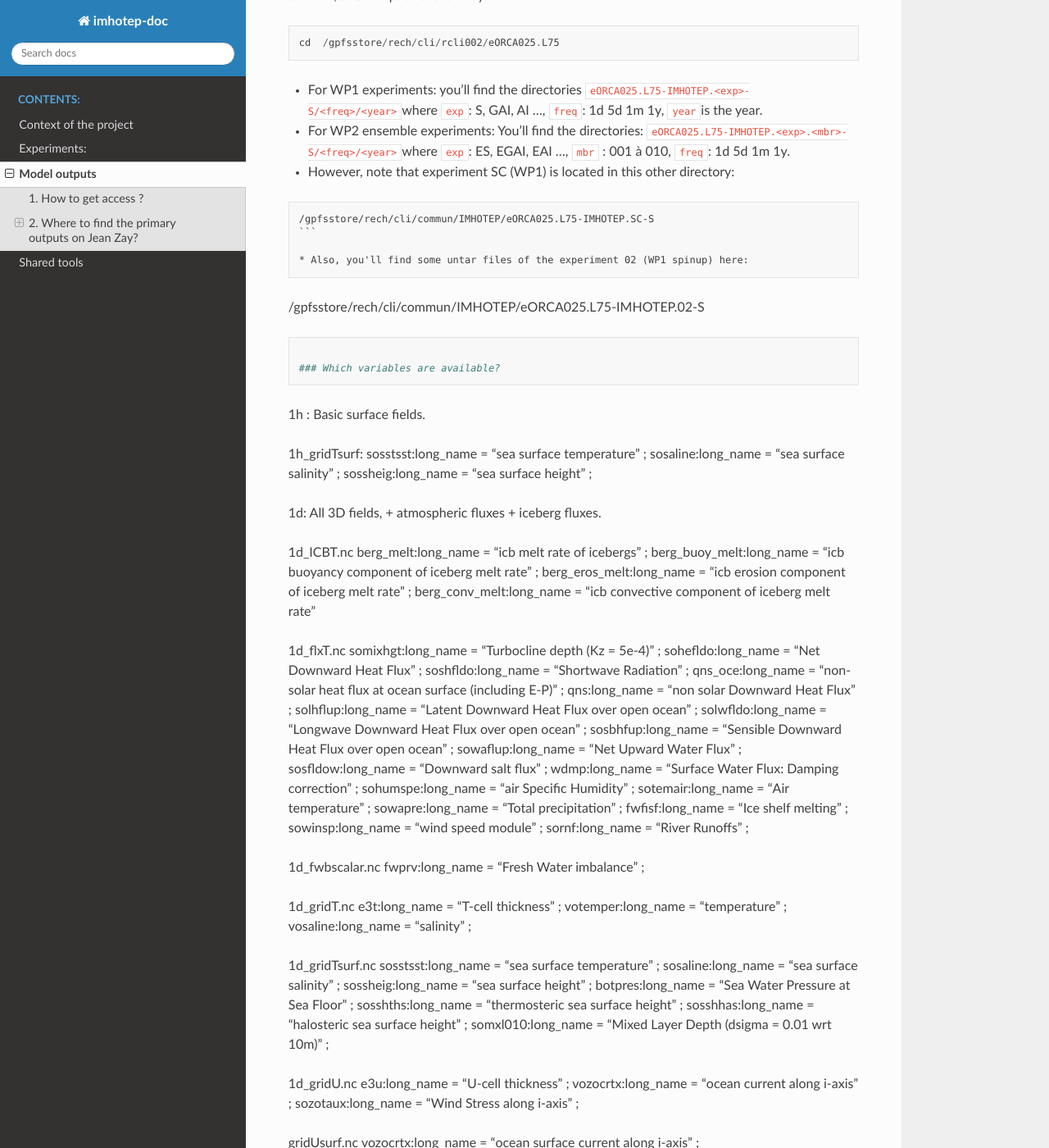
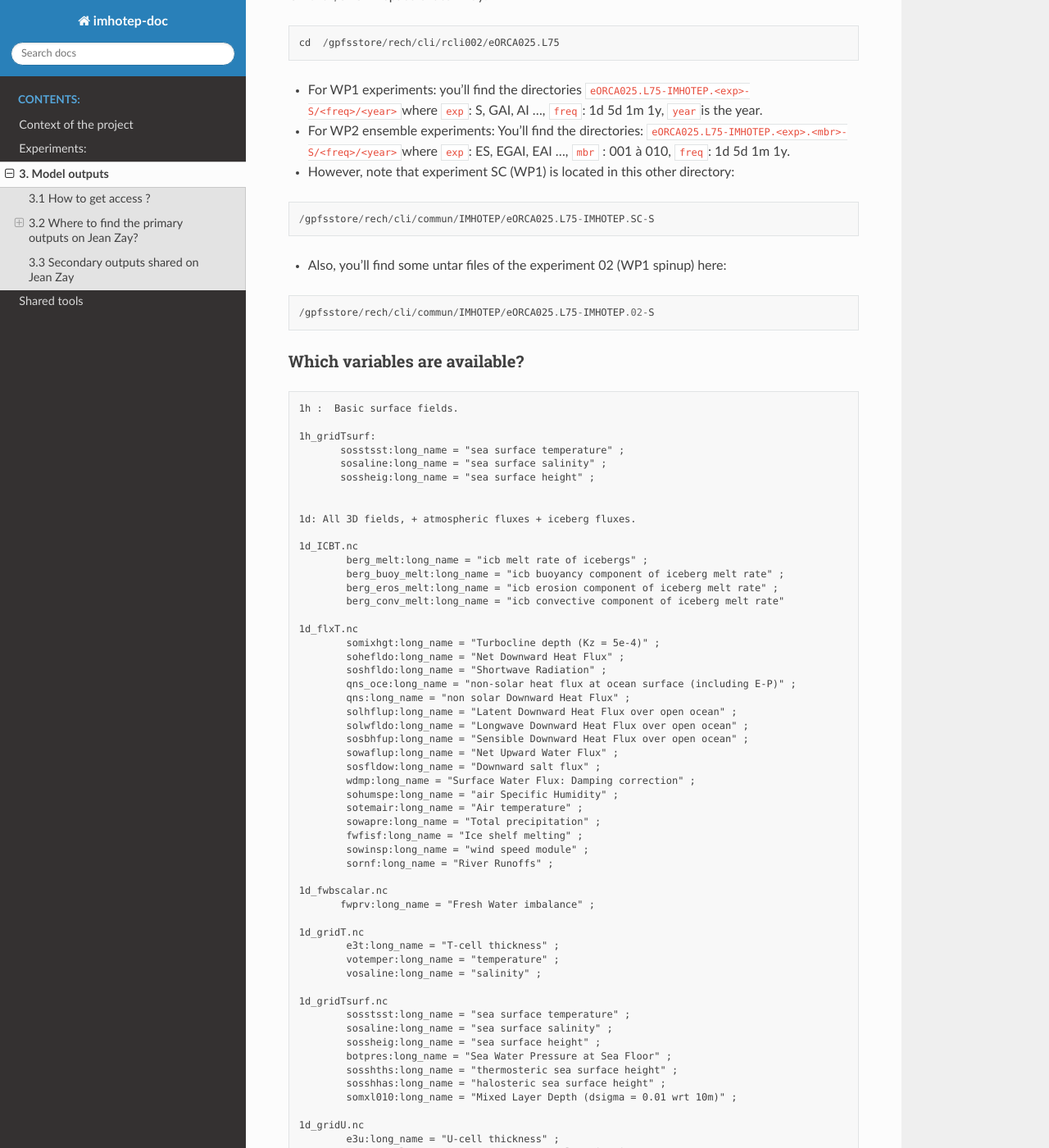
Before and after one commit to imhotep-project/doc-imhotep, a Sphinx documentation site: the page built from source/Model-outputs.md, in a window 1280 px wide and 1400 px high, scrolled down 581 px. Shown: the whole window at 82% size. Built offline with Sphinx 7.4.7 and the Read the Docs theme 2.0.0, drawn with Linux system fonts in a browser that asks for light colours; some of the changed text lies outside the part shown.

Commit message:
fix outputs

`````diff
--- a/source/Model-outputs.md
+++ b/source/Model-outputs.md
@@ -1,13 +1,13 @@
-# Model outputs
+# 3. Model outputs
 
 ---
-## 1. How to get access ?
+## 3.1 How to get access ?
 * The project is on-going and the IMHOTEP simulations are prepared and produced on Jean-Zay@IDRIS (french national HPC). The outputs are stored on Jean-Zay and reprensent ~200 To for WP1 (the global sensitivity runs).
 * To get access to the data, contact first Thierry Penduff (IGE), William Llovel (LOPS), Jean-Marc Molines (IGE), Stephanie Leroux (Datlas).
 
 ---
-## 2. Where to find the primary outputs on Jean Zay?
-Primary outpus are the model outputs produced and archived at run time.
+## 3.2 Where to find the primary outputs on Jean Zay?
+The primary outpus are the model outputs produced and archived at run time.
 
 ### Location:
 On the $STORE space of Jean Zay:
@@ -21,12 +21,12 @@ cd  /gpfsstore/rech/cli/rcli002/eORCA025.L75
 `exp`: ES, EGAI, EAI ..., `mbr` : 001 à 010, `freq`: 1d 5d 1m 1y.
 
 * However, note that experiment SC (WP1) is located in this other directory:
-````
+```
 /gpfsstore/rech/cli/commun/IMHOTEP/eORCA025.L75-IMHOTEP.SC-S
 ```
 
 * Also, you'll find some untar files of the experiment 02 (WP1 spinup) here:
-````
+```
 /gpfsstore/rech/cli/commun/IMHOTEP/eORCA025.L75-IMHOTEP.02-S
 ```
 
@@ -174,11 +174,11 @@ amount of data .  In this latter case, annual means were computed from daily mon
 
 ```
 
-## 3. Sharing some secondary outputs on Jean Zay
-Secondary outputs are computed from the primary outputs after run time. Because some computations can take time and produce large amount of data, it is good practice to make those secondary datasets available to other members of the IMHOTEP projects, as long as they are documented.
+## 3.3 Secondary outputs shared on Jean Zay
+The secondary outputs are computed from the primary outputs _after_ run time. Because some computations can take time and produce large amount of data, it is good practice to make those secondary datasets available to other members of the IMHOTEP projects, as long as they are documented.
 
 Below is the list of secondary outputs available on the `/common/` directory of the project on the `$STOREDIR`. __Any other contribution welcome !!__
-````
+```
 cd /gpfsstore/rech/cli/commun/IMHOTEP
 tree -L 1
 .
@@ -205,7 +205,7 @@ tree -L 1
 ```
 
 * `ENSTATS_1y`is the directory where ensemble stats at 1y frequency were computed (only sss at the moment)
-````
+```
 cd /gpfsstore/rech/cli/commun/IMHOTEP/ENSTATS_1y
 tree -L 1
 .
`````
